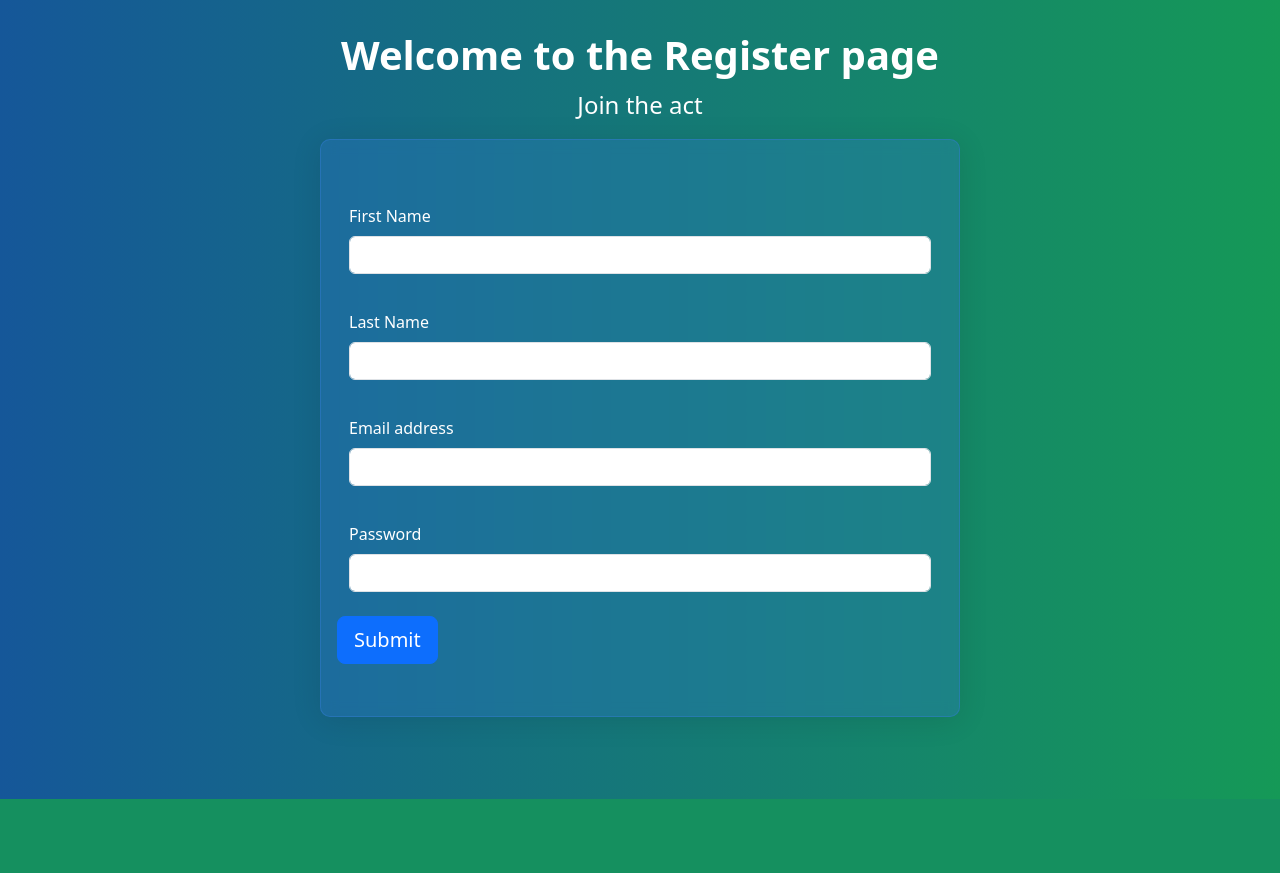
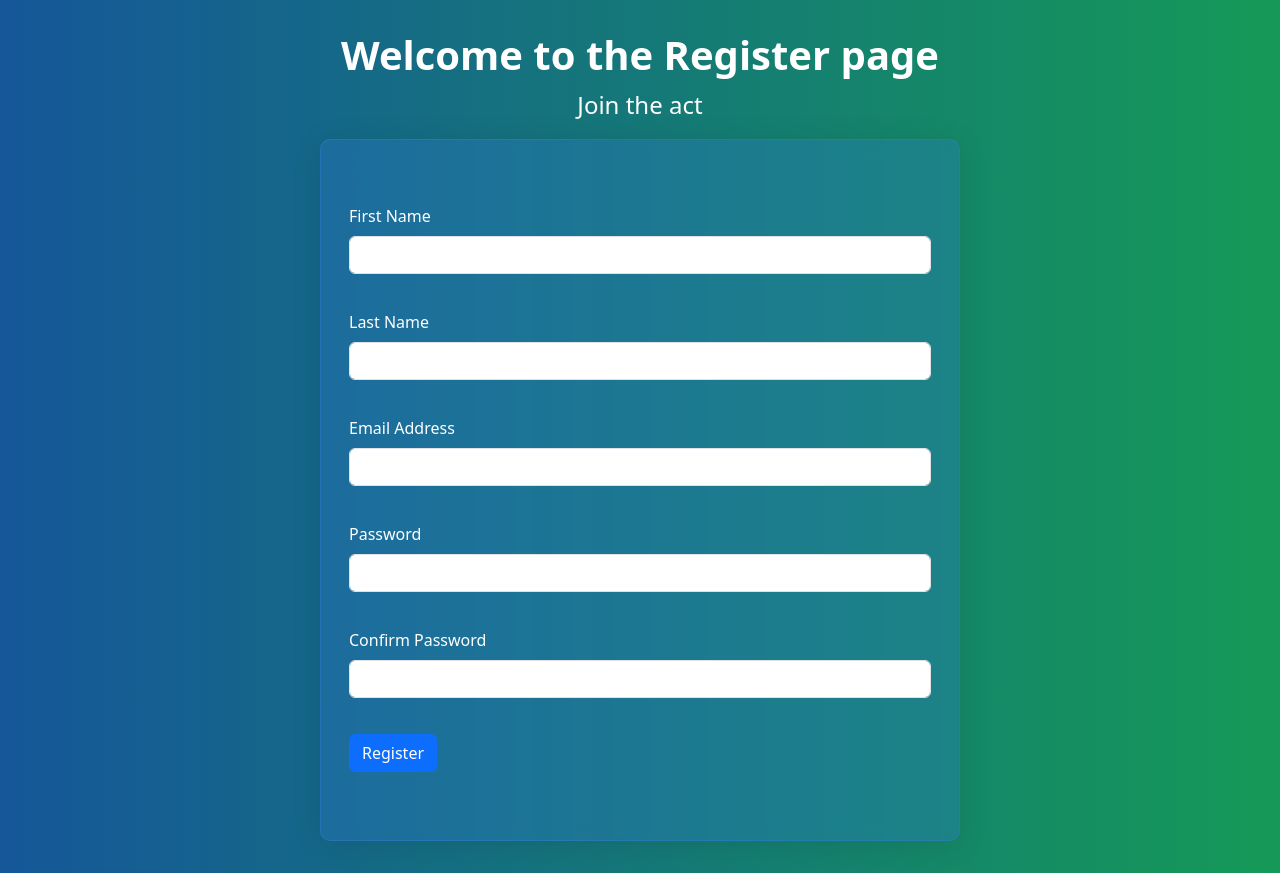
Before and after one commit to rubayeaAlketbi/Coursework_2, a Flask app: page /register in a window 1280 px wide. Shown: the part 69-942 px from the top of the page. Before the commit the page ends 868 px from the top, so only its background shows below. Run offline with Flask 3, Linux system fonts and the light colour scheme.

Commit message:
Add form validation to register page

```diff
--- a/CW2/app/templates/register.html
+++ b/CW2/app/templates/register.html
@@ -7,24 +7,30 @@
                 <h1 class="fw-bold text-white">Welcome to the Register page</h1>
                 <p class="fs-4 fw-light text-white">Join the act</p>
             </div>
-        <form class="formContainer glassContainer" style="max-width:40rem; border-radius:10px;">
+        <form method = "post" class="formContainer glassContainer" style="max-width:40rem; border-radius:10px;">
+            {{register_form.hidden_tag()}}
             <div class="mb-1 p-3">
-                <label for="name" class="form-label text-white">First Name</label>
-                <input type="name" class="form-control" id="exampleInputEmail1" aria-describedby="emailHelp">
+                {{register_form.fname.label(class="form-label text-white")}}
+                {{register_form.fname(class="form-control")}}
             </div>
             <div class="mb-1 p-3">
-                <label for="exampleInputEmail1" class="form-label text-white">Last Name</label>
-                <input type="name" class="form-control" id="exampleInputEmail1" aria-describedby="emailHelp">
+                {{register_form.lname.label(class="form-label text-white")}}
+                {{register_form.lname(class="form-control")}}
             </div>
             <div class="mb-1 p-3">
-                <label for="exampleInputEmail1" class="form-label text-white">Email address</label>
-                <input type="email" class="form-control" id="exampleInputEmail1" aria-describedby="emailHelp">
+                {{register_form.email.label(class="form-label text-white")}}
+                {{register_form.email(class="form-control")}}
             </div>
             <div class="mb-1 p-3">
-                <label for="exampleInputPassword1" class="form-label text-white">Password</label>
-                <input type="password" class="form-control" id="exampleInputPassword1">
+                {{register_form.password.label(class="form-label text-white")}}
+                {{register_form.password(class="form-control")}}
             </div>
-            <button type="submit" class="btn btn-primary btn-lg m-1">Submit</button>
+            <div class="mb-1 p-3">
+                {{register_form.confirm.label(class="form-label text-white")}}
+                {{register_form.confirm(class="form-control")}}
+            </div>
+            <div class="mb-1 p-3">
+                {{register_form.registerButton(class="btn btn-primary")}}
         </form>
     </div>
 </main>
--- a/CW2/app/views.py
+++ b/CW2/app/views.py
@@ -18,9 +18,20 @@ def login():
         print("Password: " + login_form.password.data)
     return render_template("login.html",login_form = login_form)
 
-@app.route('/register')
+@app.route('/register', methods=['GET', 'POST'])
 def register():
-    return render_template("register.html")
+    register_form = RegisterForm()
+    if(register_form.validate_on_submit()):
+        print("Form validated")
+        flash('Register requested for user {}, remember_me={}'.format(register_form.fname.data, register_form.lname.data, register_form.email.data, register_form.password.data, register_form.confirm.data))
+        print("First Name: " + register_form.fname.data)
+        print("Last Name: " + register_form.lname.data)
+        print("Email: " + register_form.email.data)
+        if(register_form.password.data != register_form.confirm.data):
+            print("Passwords do not match")
+        print("Password: " + register_form.password.data)
+        print("Confirm Password: " + register_form.confirm.data)
+    return render_template("register.html",register_form = register_form)
 
 @app.route('/admin')
 def admin():
```
